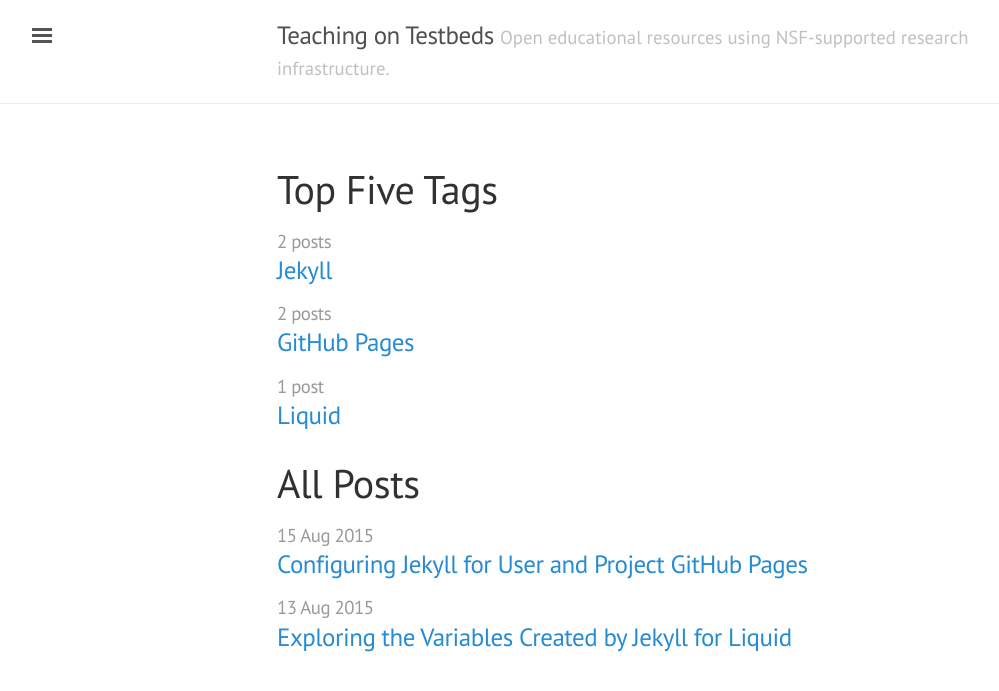
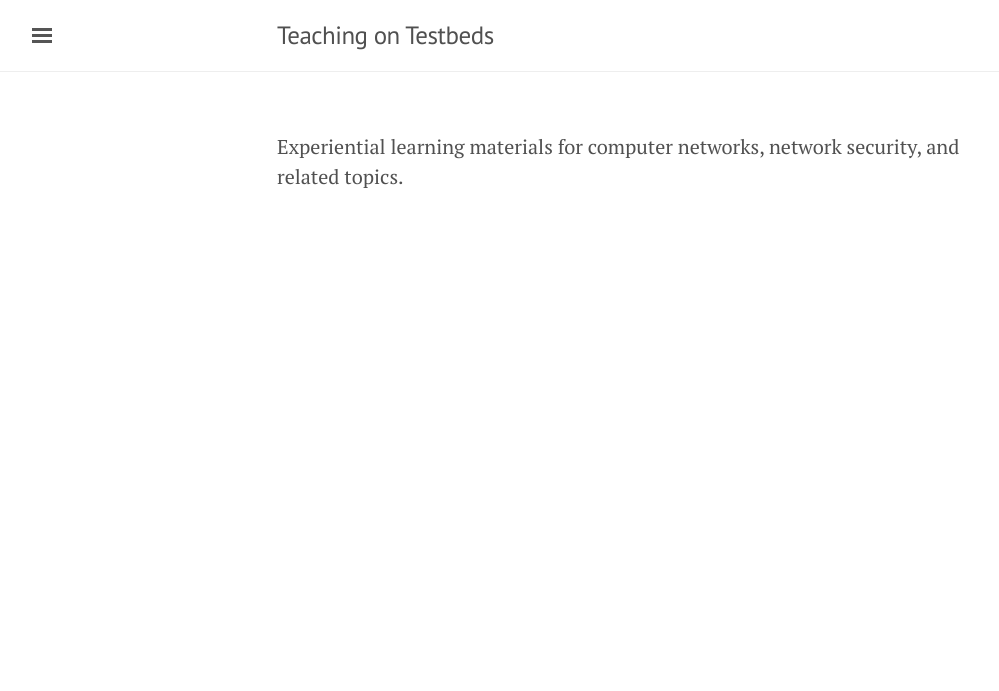
Before and after one commit to teaching-on-testbeds/teaching-on-testbeds.github.io, a Jekyll site: the page built from index.html, in a window 1280 px wide. Shown: the top 691 px of the page, without its empty margins (3-1002 px from the left). Built offline with Jekyll 4.4.1, drawn with Linux system fonts in a browser that asks for light colours.

Commit message:
Site updates

```diff
--- a/_config.yml
+++ b/_config.yml
@@ -6,9 +6,9 @@ exclude:             [Gemfile, README.md, LICENSE.md, scratch.md]
 unpublished:         true
 show_drafts:         false
 title:               'Teaching on Testbeds'
-tagline:             'Open educational resources using NSF-supported research infrastructure.'
+tagline:             ''
 description:         'Experiential learning materials for computer networks, network security, and related topics.'
-url:                 ''
+url:                 'https://teaching-on-testbeds.github.io'
 baseurl:             ''
 
 # About/contact
--- a/_includes/sidebar.html
+++ b/_includes/sidebar.html
@@ -25,13 +25,12 @@
       {% endif %}
     {% endfor %}
 
-    <a class="sidebar-nav-item" href="{{ site.author.url }}">GitHub project</a>
-    <span class="sidebar-nav-item">Currently v{{ site.version }}</span>
+    <!-- <span class="sidebar-nav-item">Currently v{{ site.version }}</span> -->
   </nav>
 
   <div class="sidebar-item">
     <p>
-      &copy; {{ site.time | date: '%Y' }}. All rights reserved.
+      &copy; {{ site.time | date: '%Y' }}. CC BY-SA 4.0.
     </p>
   </div>
 </div>
--- a/index.html
+++ b/index.html
@@ -3,5 +3,10 @@ layout: default
 title: Home
 ---
 
+Experiential learning materials for computer networks, network security, and related topics.
+
+
+<!--
 {% include top_tags.html count_as_heading='Five' count_as_number=5 %}
 {% include post_archive.html %}
+-->
```
Also changed, not shown: about.md (+2 -0 lines).
